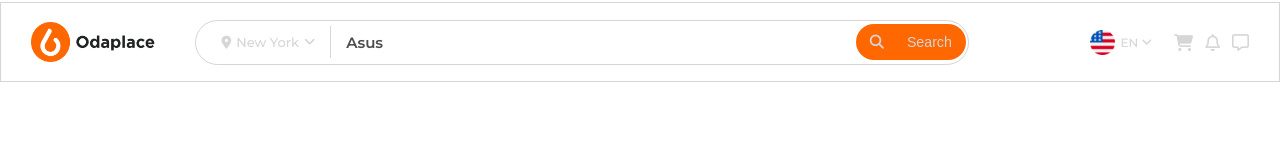
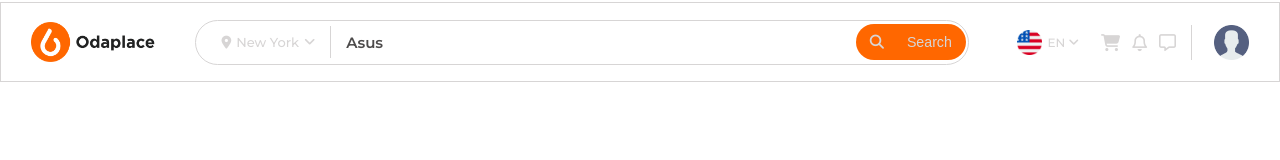
Before and after one commit to anish20012023/Odaplace, a plain HTML site: page index.html in a window 1280 px wide. Drawn offline with Linux system fonts and the light colour scheme.

Commit message:
navbar complete

```diff
--- a/index.css
+++ b/index.css
@@ -128,9 +128,20 @@ body {
 #usa{
     width: 2.5rem;
     height: 2.5rem;
+    cursor: pointer;
 }
 .cart-items{
     display: flex;
     gap: 1.2rem;
     font-size: 1.7rem;
+    border-right: .14rem solid  rgb(215, 213, 213);;
+    height: 3.5rem;
+    align-items: center;
+    padding-right: 1.5rem;
+    cursor: pointer;
 }
+.user{
+    width: 3.5rem;
+    height: 3.5rem;
+    cursor: pointer;
+}
--- a/index.html
+++ b/index.html
@@ -44,6 +44,9 @@
                     <i class="fa-regular fa-bell" style="color: #949494;"></i>
                     <i class="fa-regular fa-message" style="color: #a8a8a8;"></i>
                 </span>
+                <div class="user">
+                    <img src="/images/user.png" width="100%"" alt="">
+                </div>
             </div>
         </div>
     </header>
```
Also changed, not shown: images/user.png (added).
